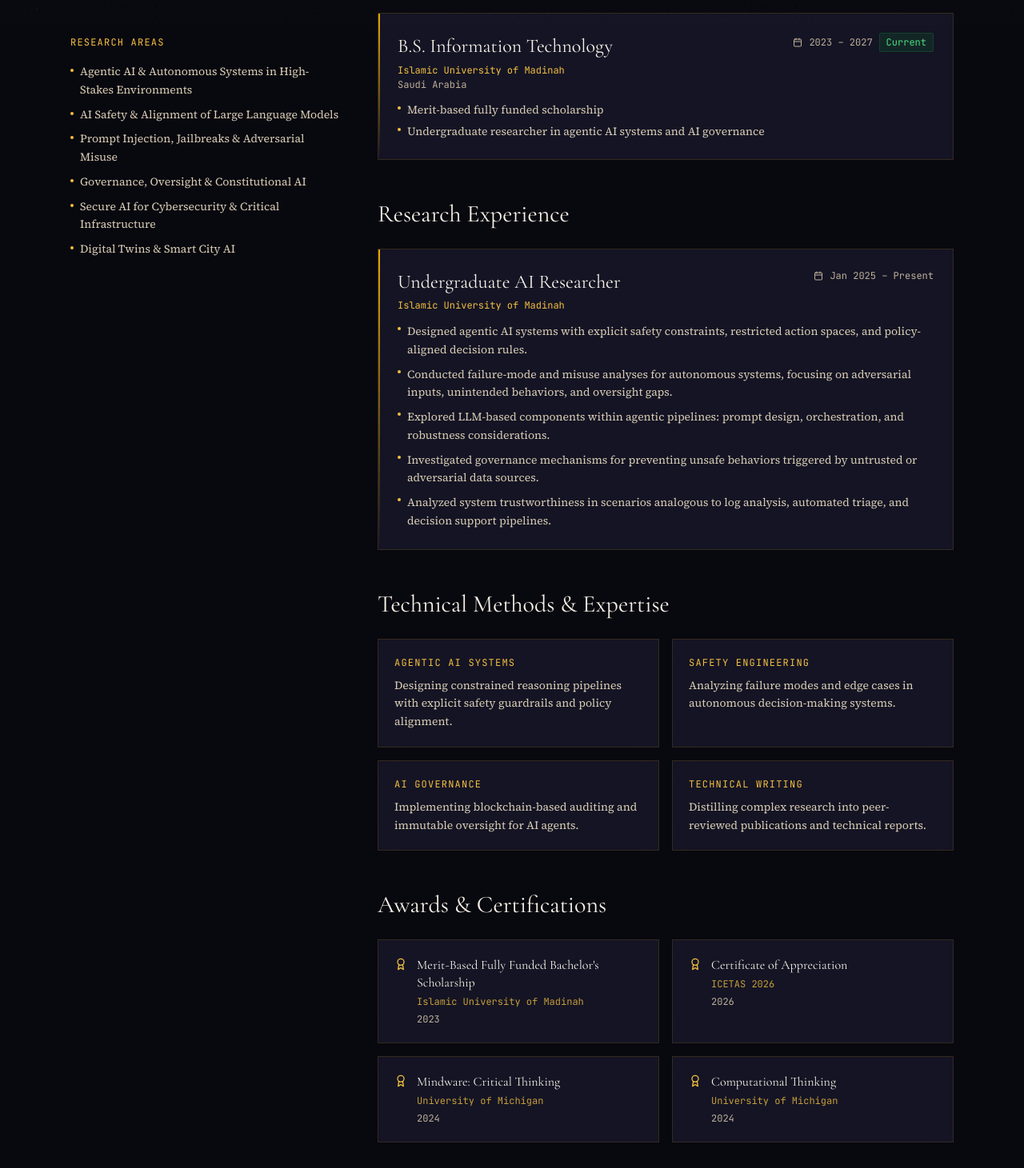
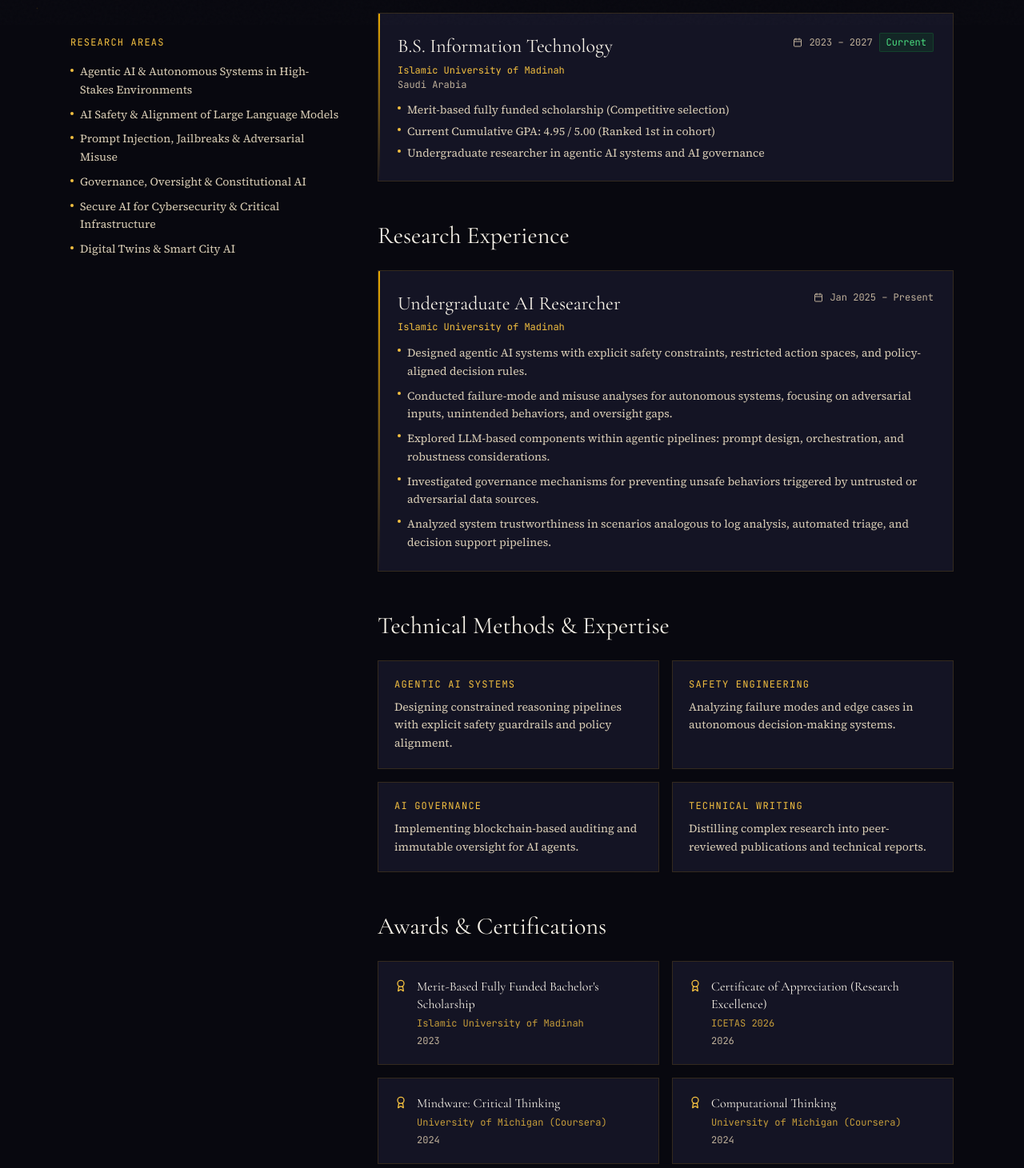
Before and after one commit to aliakarma/portfolio, a Next.js app: page /about in a window 1280 px wide. Shown: the part 769-2230 px from the top of the page at 80% size. Built offline with nearby package versions, Linux system fonts and the light colour scheme.

Commit message:
Update profile.js

```diff
--- a/data/profile.js
+++ b/data/profile.js
@@ -3,7 +3,7 @@
 export const profile = {
   name:        "Ali Akarma",
   title:       "AI Researcher",
-  tagline:     "Agentic AI · AI Safety · Trustworthy ML",
+  tagline:     "Designing autonomous AI systems that fail safely by design.",
   institution: "Islamic University of Madinah",
   location:    "Madinah, Saudi Arabia",
   degree:      "B.S. Information Technology (2023–2027)",
@@ -15,11 +15,11 @@ export const profile = {
   orcid:       "https://orcid.org/0009-0002-6687-9380",
   cv:          "/Ali_Akarma_CV.pdf",
 
-  bio: "I design safety-aligned agentic systems that remain trustworthy in high-stakes environments. My research explores the intersection of AI architecture and governance, with a focus on making autonomous systems both understandable and robust. Currently, I am investigating how to bake safety directly into agentic pipelines at the Islamic University of Madinah, preparing for graduate research in reliable machine learning.",
+  bio: "I build agentic AI systems that know their own limits. My work focuses on the gap between autonomous capability and institutional accountability — designing architectures where AI agents can be stopped, audited, and corrected when they behave unexpectedly. I'm a 2nd-year IT student at the Islamic University of Madinah and have published 15 peer-reviewed papers on AI governance, adversarial robustness, and constrained multi-agent systems.",
 
-  researchVision: `My research explores the design of trustworthy agentic AI systems capable of autonomously managing complex digital infrastructure while maintaining transparency, accountability, and governance. I investigate architectures combining agent-based intelligence, blockchain monitoring, and digital twins to enable secure and explainable AI-driven decision-making — particularly in critical domains such as smart cities, healthcare, and renewable energy infrastructure.
+  researchVision: `I study how to make autonomous AI systems fail safely: designing governance architectures that prevent unintended actions before they propagate through real-world infrastructure.
 
-A central concern of my work is the alignment problem in deployed agentic systems: how can we build autonomous pipelines that remain safe and governable when exposed to adversarial inputs, distributional shift, or misaligned incentives? I approach this through the intersection of safety engineering, formal governance frameworks, and empirical failure-mode analysis.`,
+My work addresses the alignment problem in deployed agentic systems — exploring how we can build autonomous pipelines that remain safe and governable when exposed to adversarial inputs, distributional shift, or misaligned incentives. I approach this through the intersection of safety engineering, formal governance frameworks, and empirical failure-mode analysis.`,
 
   researchInterests: [
     "Agentic AI & Autonomous Systems in High-Stakes Environments",
@@ -45,9 +45,11 @@ A central concern of my work is the alignment problem in deployed agentic system
       location:    "Saudi Arabia",
       period:      "2023 – 2027",
       details: [
-        "Merit-based fully funded scholarship",
+        "Merit-based fully funded scholarship (Competitive selection)",
+        "Current Cumulative GPA: 4.95 / 5.00 (Ranked 1st in cohort)",
         "Undergraduate researcher in agentic AI systems and AI governance",
       ],
+      thesisInterest: "Safety-aligned multi-agent orchestration under Byzantine constraints.",
       current: true,
     },
   ],
@@ -72,21 +74,25 @@ A central concern of my work is the alignment problem in deployed agentic system
       title:  "Merit-Based Fully Funded Bachelor's Scholarship",
       issuer: "Islamic University of Madinah",
       year:   2023,
+      description: "Awarded for exceptional academic performance and potential in computer science and information technology.",
     },
     {
-      title:  "Certificate of Appreciation",
+      title:  "Certificate of Appreciation (Research Excellence)",
       issuer: "ICETAS 2026",
       year:   2026,
+      description: "Recognized for high-quality research contribution and presentation on Agentic AI Governance.",
     },
     {
       title:  "Mindware: Critical Thinking",
-      issuer: "University of Michigan",
+      issuer: "University of Michigan (Coursera)",
       year:   2024,
+      description: "Advanced certification in cognitive biases, statistical reasoning, and scientific methodology.",
     },
     {
       title:  "Computational Thinking",
-      issuer: "University of Michigan",
+      issuer: "University of Michigan (Coursera)",
       year:   2024,
+      description: "Formal training in algorithmic problem-solving and abstraction techniques.",
     },
   ],
 
@@ -101,4 +107,12 @@ A central concern of my work is the alignment problem in deployed agentic system
       ],
     },
   ],
+
+  testimonials: [
+    {
+      quote: "Ali's work on the wildfire governance architecture was the most technically rigorous contribution to our team's research.",
+      author: "Co-author / Senior Collaborator",
+      role: "AI Research Group",
+    }
+  ]
 }
```
